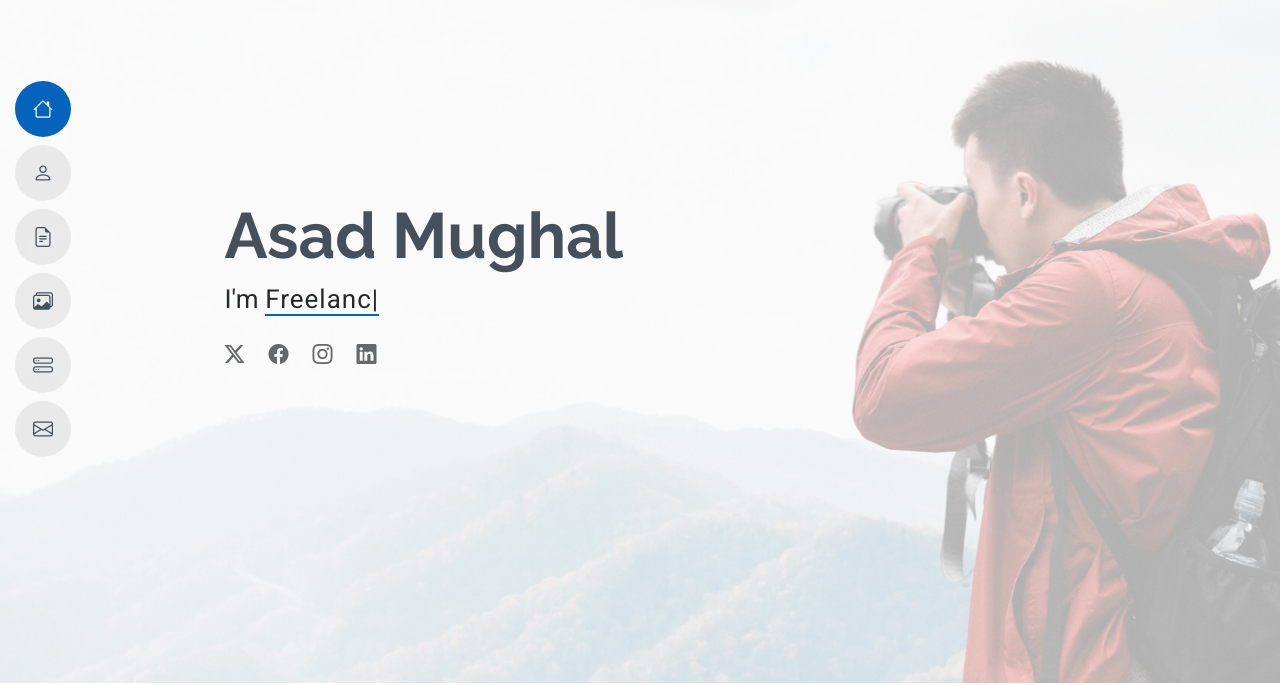
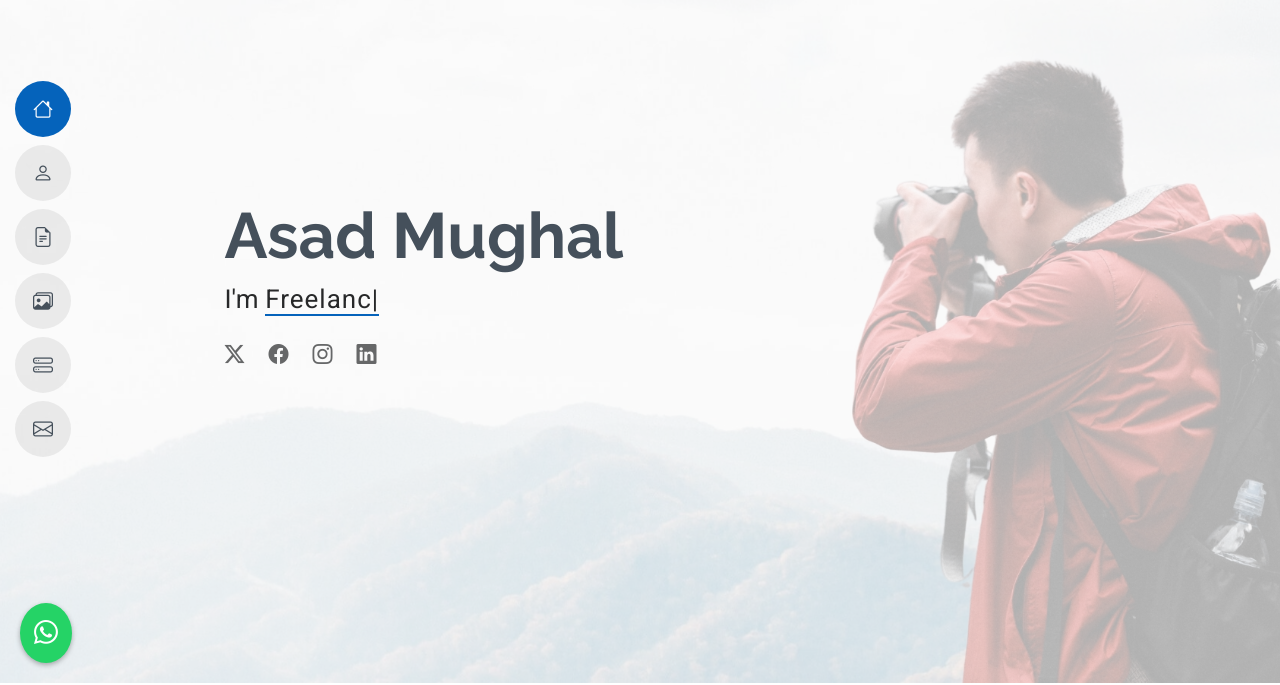
Before and after one commit to asadmughal2402/My-Portfolio-Website, a plain HTML site: page index.html in a window 1280 px wide. Shown: the part 117-802 px from the top of the page. Drawn offline with Linux system fonts and the light colour scheme.

Commit message:
Update index.html

```diff
--- a/index.html
+++ b/index.html
@@ -706,6 +706,30 @@
 
   <!-- Main JS File -->
   <script src="assets/js/main.js"></script>
+<!-- WhatsApp Floating Button -->
+<a href="https://wa.me/923211083092" class="whatsapp-float" target="_blank">
+  <i class="bi bi-whatsapp"></i>
+</a>
+
+<style>
+.whatsapp-float {
+  position: fixed;
+  bottom: 20px;
+  left: 20px;
+  background-color: #25d366;
+  color: #fff;
+  border-radius: 50%;
+  padding: 12px 14px;
+  font-size: 24px;
+  box-shadow: 0 2px 5px rgba(0,0,0,0.3);
+  z-index: 999;
+  transition: background 0.3s;
+}
+.whatsapp-float:hover {
+  background-color: #20b358;
+  color: #fff;
+}
+</style>
 
 </body>
 
```
